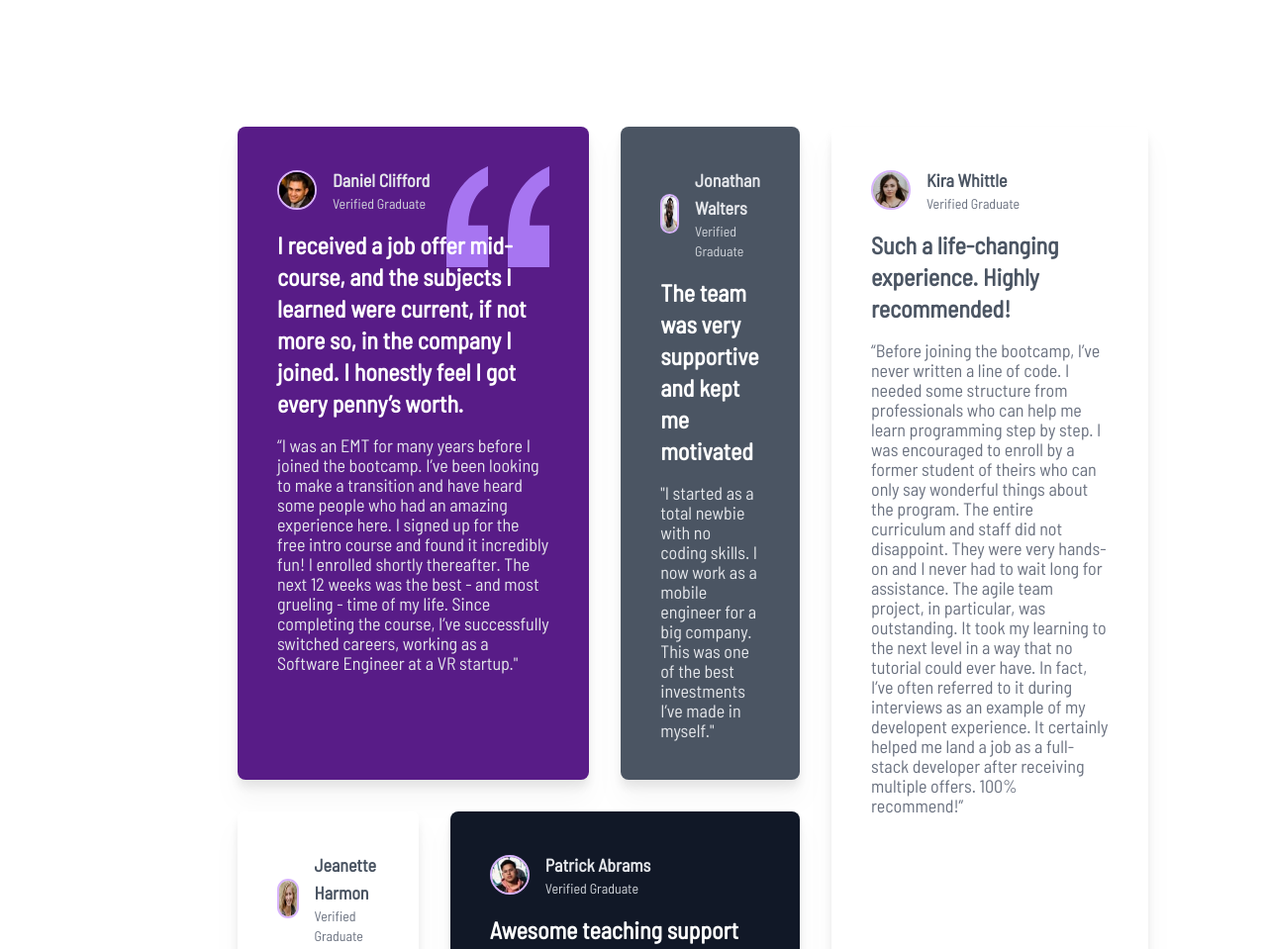
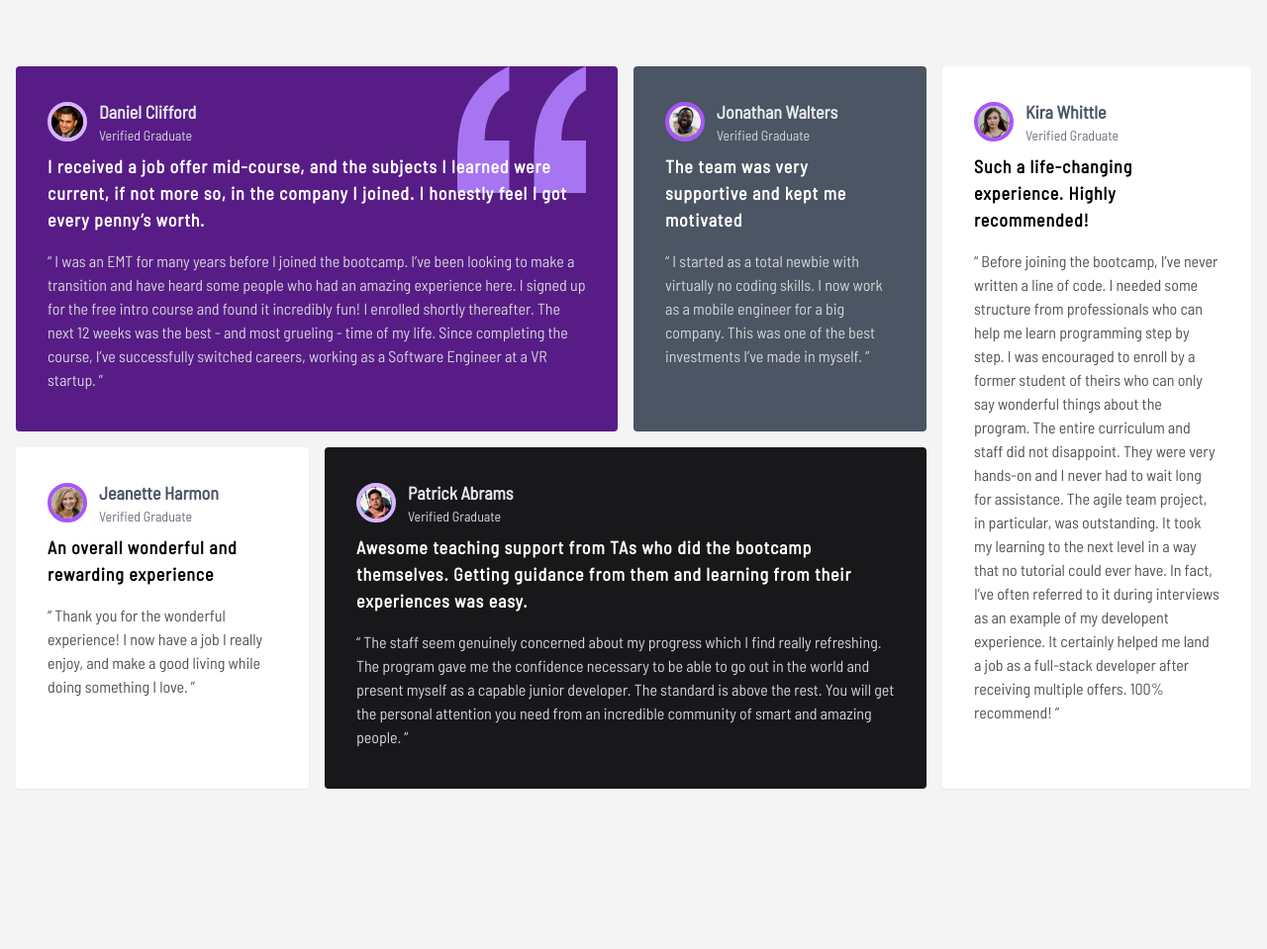
Before and after one commit to bheelz/Testimonials-Grid-Section, a plain HTML site: page index.html in a window 1280 px wide. Shown: the top 959 px of the page at 99% size. After the commit the page ends 864 px from the top, so only its background shows below. Drawn offline with nearby package versions, Linux system fonts and the light colour scheme.

Commit message:
Final Version

```diff
--- a/index.html
+++ b/index.html
@@ -2,204 +2,202 @@
 <html lang="en">
   <head>
     <meta charset="UTF-8" />
-    <meta name="viewport" content="width=device-width, initial-scale=1.0" />
+    <meta content="width=device-width, initial-scale=1.0" name="viewport" />
+
+    <link
+      href="images/favicon-32x32.png"
+      rel="icon"
+      sizes="32x32"
+      type="image/png"
+    />
     <script src="https://cdn.tailwindcss.com"></script>
+    <link href="/dist/output.css" rel="stylesheet" />
     <link rel="preconnect" href="https://fonts.googleapis.com" />
     <link rel="preconnect" href="https://fonts.gstatic.com" crossorigin />
     <link
       href="https://fonts.googleapis.com/css2?family=Barlow+Semi+Condensed&display=swap"
       rel="stylesheet"
     />
-    <link
-      rel="icon"
-      type="image/png"
-      sizes="32x32"
-      href="./images/favicon-32x32.png"
+    <title>Frontend Mentor | Testimonials</title>
+  </head>
+
+  <body class="bg-zinc-100 font-['Barlow_Semi_Condensed']">
+    <main
+      class="min-h-screen flex items-center justify-center mx-4 2xl:mx-60 my-8 2xl:mt-8 2xl:mb-4"
+    >
+      <div
+        class="grid grid-cols-1 md:grid-cols-2 lg:grid-cols-3 xl:grid-cols-4 2xl:grid-cols-4 gap-4 font-barlow"
+      >
+        <div
+          class="bg-purple-900 p-8 rounded gap-2 lg:col-span-2 xl:col-span-2 shadow-sm hover:shadow-2xl transition duration-300 ease-in-out cursor-pointer"
+        >
+          <div class="relative flex flex-row items-center justify-start">
+            <img
+              src="images/bg-pattern-quotation.svg"
+              alt=""
+              class="absolute h-32 -top-8 right-0 z-0 2xl:h-36 2xl:-top-8 2xl:right-8"
             />
-    <title>Frontend Mentor Challenge</title>
-  </head>
-  <body class="px-60 pt-32 font-['Barlow_Semi_Condensed']">
-    <div class="xl:flex">
-      <div class="">
-        <div class="xl:flex">
-
-          <!--PURPLE-->
-
-          <div class="p-10 bg-purple-900 drop-shadow-xl rounded-lg w-2/3">
-            <div class="p-0">
-              <div
-                class="bg-no-repeat bg-right-top bg-[url('images/bg-pattern-quotation.svg')]"
+            <img
+              src="images/image-daniel.jpg"
+              alt="Daniel Clifford"
+              class="rounded-full h-10 w-10 border-4 border-purple-300 hover:scale-125 cursor-pointer transition duration-300 ease-in-out"
+            />
+            <div>
+              <p
+                class="px-3 text-gray-200 text-lg font-semibold md:text-lg z-10 relative"
               >
-                <div class="flex items-center">
-                  <div>
-                    <img
-                      class="rounded-full h-10 w-10 border-2 border-purple-300"
-                      src="images/image-daniel.jpg"
-                      alt=""
-                    />
-                  </div>
-                  <div class="ml-4">
-                    <div class="text-gray-200 text-lg font-semibold">
                 Daniel Clifford
-                    </div>
-                    <div class="text-gray-300 font-md text-sm">
+              </p>
+              <p class="px-3 text-gray-300 font-md text-sm z-10 relative">
                 Verified Graduate
-                    </div>
-                  </div>
-                </div>
-
-                <p class="text-white mt-4 text-2xl font-bold">
-                  I received a job offer mid-course, and the subjects I learned
-                  were current, if not more so, in the company I joined. I
-                  honestly feel I got every penny’s worth.
-                </p>
-
-                <p class="mt-4 leading-5 text-lg text-gray-200">
-                  “I was an EMT for many years before I joined the bootcamp.
-                  I’ve been looking to make a transition and have heard some
-                  people who had an amazing experience here. I signed up for the
-                  free intro course and found it incredibly fun! I enrolled
-                  shortly thereafter. The next 12 weeks was the best - and most
-                  grueling - time of my life. Since completing the course, I’ve
-                  successfully switched careers, working as a Software Engineer
-                  at a VR startup."
-                </p>
-              </div>
-            </div>
-          </div>
-
-          <!--GRAY-->
-
-          <div class="p-10 bg-gray-600 drop-shadow-xl rounded-lg ml-8 w-1/3">
-            <div class="flex items-center">
-              <div>
-                <img
-                  class="rounded-full h-10 w-10 border-2 border-purple-300"
-                  src="images/image-jonathan.jpg"
-                  alt=""
-                />
-              </div>
-              <div class="ml-4">
-                <div class="text-gray-200 text-lg font-semibold">
-                  Jonathan Walters
-                </div>
-                <div class="text-gray-300 font-md text-sm">
-                  Verified Graduate
-                </div>
-              </div>
-            </div>
-
-            <p class="text-white mt-4 text-2xl font-bold">
-              The team was very supportive and kept me motivated
-            </p>
-
-            <p class="mt-4 leading-5 text-lg text-gray-200">
-              "I started as a total newbie with no coding skills. I now work as
-              a mobile engineer for a big company. This was one of the best
-              investments I’ve made in myself."
               </p>
             </div>
           </div>
 
-        <div class="xl:flex mt-8">
+          <p
+            class="text-lg font-bold 2xl:text-2xl py-2 leading-normal 2xl:leading-tight tracking-wider 2xl:tracking-wide 2xl:py-2 text-white relative z-10"
+          >
+            I received a job offer mid-course, and the subjects I learned were
+            current, if not more so, in the company I joined. I honestly feel I
+            got every penny’s worth.
+          </p>
+          <p class="text-zinc-300 py-2">
+            “ I was an EMT for many years before I joined the bootcamp. I’ve
+            been looking to make a transition and have heard some people who had
+            an amazing experience here. I signed up for the free intro course
+            and found it incredibly fun! I enrolled shortly thereafter. The next
+            12 weeks was the best - and most grueling - time of my life. Since
+            completing the course, I’ve successfully switched careers, working
+            as a Software Engineer at a VR startup. ”
+          </p>
+        </div>
+        <div
+          class="bg-gray-600 p-8 rounded gap-2 shadow-sm hover:shadow-2xl transition duration-300 ease-in-out cursor-pointer"
+        >
+          <div class="flex flex-row items-center justify-start">
+            <img
+              src="images/image-jonathan.jpg"
+              alt="Jonathan Walters"
+              class="rounded-full border-4 border-purple-500 h-10 w-10 hover:scale-125 cursor-pointer transition duration-300 ease-in-out"
+            />
 
-          <!--SMALL WHITE-->
-
-          <div class="p-10 bg-white drop-shadow-xl rounded-lg w-1/3">
-            <div class="flex items-center">
             <div>
-                <img
-                  class="rounded-full h-10 w-10 border-2 border-purple-300"
-                  src="images/image-jeanette.jpg"
-                  alt=""
-                />
-              </div>
-
-              <div class="ml-4">
-                <div class="text-gray-600 text-lg font-semibold">
-                  Jeanette Harmon
-                </div>
-                <div class="text-gray-500 font-md text-sm">
+              <p class="px-3 text-gray-200 text-lg font-semibold">
+                Jonathan Walters
+              </p>
+              <p class="px-3 text-gray-300 font-md text-sm">
                 Verified Graduate
-                </div>
+              </p>
             </div>
           </div>
 
-            <p class="text-gray-600 mt-4 text-2xl font-bold">
+          <p
+            class="text-lg 2xl:text-2xl font-bold py-2 leading-normal 2xl:leading-tight tracking-wider 2xl:tracking-wide 2xl:py-2 text-white"
+          >
+            The team was very supportive and kept me motivated
+          </p>
+
+          <p class="text-zinc-300 py-2">
+            “ I started as a total newbie with virtually no coding skills. I now
+            work as a mobile engineer for a big company. This was one of the
+            best investments I’ve made in myself. ”
+          </p>
+        </div>
+        <div
+          class="p-8 rounded gap-2 bg-white shadow-sm hover:shadow-2xl transition duration-300 ease-in-out cursor-pointer"
+        >
+          <div class="flex flex-row items-center justify-start">
+            <img
+              src="images/image-jeanette.jpg"
+              alt="jeannette harmon"
+              class="hover:scale-125 border-4 border-purple-500 cursor-pointer transition duration-300 ease-in-out rounded-full h-10 w-10"
+            />
+
+            <div>
+              <p class="px-3 text-gray-600 text-lg font-semibold">
+                Jeanette Harmon
+              </p>
+              <p class="px-3 text-gray-500 font-md text-sm">
+                Verified Graduate
+              </p>
+            </div>
+          </div>
+
+          <p
+            class="text-lg font-bold 2xl:text-2xl py-2 leading-normal 2xl:leading-tight tracking-wider 2xl:tracking-wide 2xl:py-2"
+          >
             An overall wonderful and rewarding experience
           </p>
 
-            <p class="mt-4 text-lg leading-5 text-gray-500">
-              “Thank you for the wonderful experience! I now have a job I really
-              enjoy, and make a good living while doing something I love."
+          <p class="text-zinc-600 py-2">
+            “ Thank you for the wonderful experience! I now have a job I really
+            enjoy, and make a good living while doing something I love. ”
           </p>
         </div>
-
-          <!--DARK BLUE-->
-
-          <div class="p-10 bg-gray-900 drop-shadow-xl rounded-lg ml-8 w-2/3">
-            <div class="flex items-center">
+        <div
+          class="bg-zinc-900 text-white p-8 rounded gap-2 lg:col-span-2 xl:col-span-2 2xl:col-span-2 shadow-sm hover:shadow-2xl transition duration-300 ease-in-out cursor-pointer"
+        >
+          <div class="flex flex-row items-center justify-start">
+            <img
+              src="images/image-patrick.jpg"
+              alt="patrick abrams"
+              class="rounded-full h-10 w-10 border-4 border-purple-300 hover:scale-125 cursor-pointer transition duration-300 ease-in-out"
+            />
             <div>
-                <img
-                  class="rounded-full h-10 w-10 border-2 border-purple-300"
-                  src="images/image-patrick.jpg"
-                  alt=""
-                />
-              </div>
-              <div class="ml-4">
-                <div class="text-gray-200 text-lg font-semibold">
+              <p class="px-3 text-gray-200 text-lg font-semibold">
                 Patrick Abrams
-                </div>
-                <div class="text-gray-300 font-md text-sm">
+              </p>
+              <p class="px-3 text-gray-300 font-md text-sm">
                 Verified Graduate
-                </div>
+              </p>
             </div>
           </div>
 
-            <p class="text-white mt-4 text-2xl font-bold">
+          <p
+            class="text-lg font-bold 2xl:text-2xl py-2 leading-normal 2xl:leading-tight tracking-wider 2xl:tracking-wide 2xl:py-2"
+          >
             Awesome teaching support from TAs who did the bootcamp themselves.
             Getting guidance from them and learning from their experiences was
             easy.
           </p>
 
-            <p class="mt-4 leading-5 text-lg text-gray-200">
-              “The staff seem genuinely concerned about my progress which I find
+          <p class="text-zinc-300 py-2">
+            “ The staff seem genuinely concerned about my progress which I find
             really refreshing. The program gave me the confidence necessary to
             be able to go out in the world and present myself as a capable
             junior developer. The standard is above the rest. You will get the
             personal attention you need from an incredible community of smart
-              and amazing people."
+            and amazing people. ”
+          </p>
+        </div>
+
+        <div
+          class="p-8 2xl:w-full rounded gap-2 lg:col-span-2 lg:row-start-4 xl:row-span-2 xl:row-start-1 xl:col-start-4 2xl:row-span-2 2xl:row-start-1 2xl:col-start-4 bg-white shadow-sm hover:shadow-2xl transition duration-300 ease-in-out cursor-pointer"
+        >
+          <div class="flex flex-row items-center justify-start">
+            <img
+              src="images/image-kira.jpg"
+              alt="kira whittle"
+              class="rounded-full border-4 border-purple-500 h-10 w-10 hover:scale-125 cursor-pointer transition duration-300 ease-in-out"
+            />
+            <div>
+              <p class="px-3 text-gray-600 text-lg font-semibold">
+                Kira Whittle
+              </p>
+              <p class="px-3 text-gray-500 font-md text-sm">
+                Verified Graduate
               </p>
             </div>
           </div>
-      </div>
 
-      <!--BIG WHITE-->
-      <div class="w-1/4 ml-8">
-        <div class="p-10 bg-white drop-shadow-xl rounded-lg w-80 h-full">
-          <div class="flex items-center">
-            <div>
-              <img
-                class="rounded-full h-10 w-10 border-2 border-purple-300"
-                src="images/image-kira.jpg"
-                alt=""
-              />
-            </div>
-
-            <div class="ml-4">
-              <div class="text-gray-600 text-lg font-semibold">
-                Kira Whittle
-              </div>
-              <div class="text-gray-500 font-md text-sm">Verified Graduate</div>
-            </div>
-          </div>
-
-          <p class="text-gray-600 mt-4 text-2xl font-bold">
+          <p
+            class="text-lg font-bold 2xl:text-2xl py-2 leading-normal 2xl:leading-tight tracking-wider 2xl:tracking-wide 2xl:py-2"
+          >
             Such a life-changing experience. Highly recommended!
           </p>
 
-          <p class="mt-4 leading-5 text-lg text-gray-500">
-            “Before joining the bootcamp, I’ve never written a line of code. I
+          <p class="text-zinc-600 py-2">
+            “ Before joining the bootcamp, I’ve never written a line of code. I
             needed some structure from professionals who can help me learn
             programming step by step. I was encouraged to enroll by a former
             student of theirs who can only say wonderful things about the
@@ -210,10 +208,10 @@
             have. In fact, I’ve often referred to it during interviews as an
             example of my developent experience. It certainly helped me land a
             job as a full-stack developer after receiving multiple offers. 100%
-            recommend!”
+            recommend! ”
           </p>
         </div>
       </div>
-    </div>
+    </main>
   </body>
 </html>
```
Lines whose indentation alone changed are shown as unchanged.
